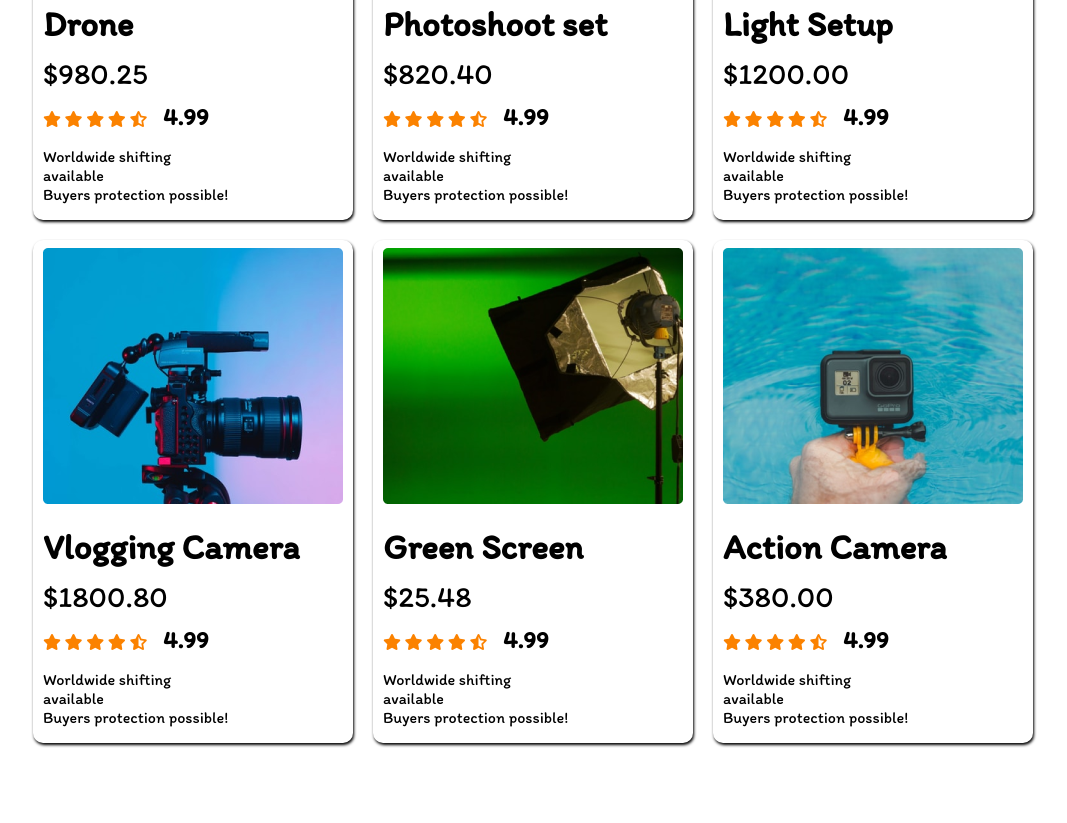
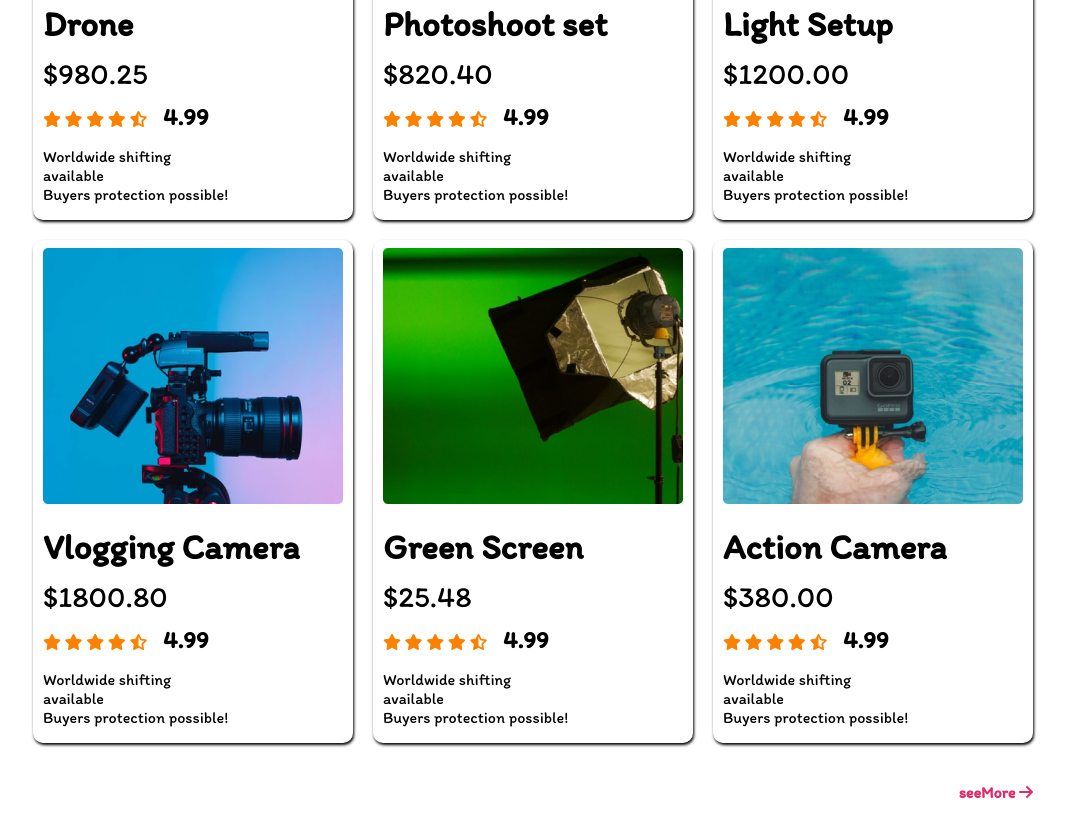
Before and after one commit to uh-shuvo/influence-gear, a plain HTML site: page index.html in a window 1280 px wide. Shown: the part 1695-2518 px from the top of the page, without its empty margins (107-1174 px from the left). Before the commit the page ends 2446 px from the top, so only its background shows below. Drawn offline with Linux system fonts and the light colour scheme; a web font is replaced by a local one.

Commit message:
see added

```diff
--- a/index.html
+++ b/index.html
@@ -234,6 +234,11 @@
                         </div>
                     </div>
                 </div>
+                <div class="feature-arrow">
+                    <div class="arrow">
+                        <h4 class="see">seeMore <i class="fa-solid fa-arrow-right"></i></h4>
+                    </div>
+                </div>
             </div>
         </section>
     </body>
--- a/style.css
+++ b/style.css
@@ -156,3 +156,9 @@ main {
     font-weight: 700;
     margin-left: 12px;
 }
+
+.see {
+    margin-top: 40px;
+    text-align: right;
+    color: #E02C6D;
+}
```
